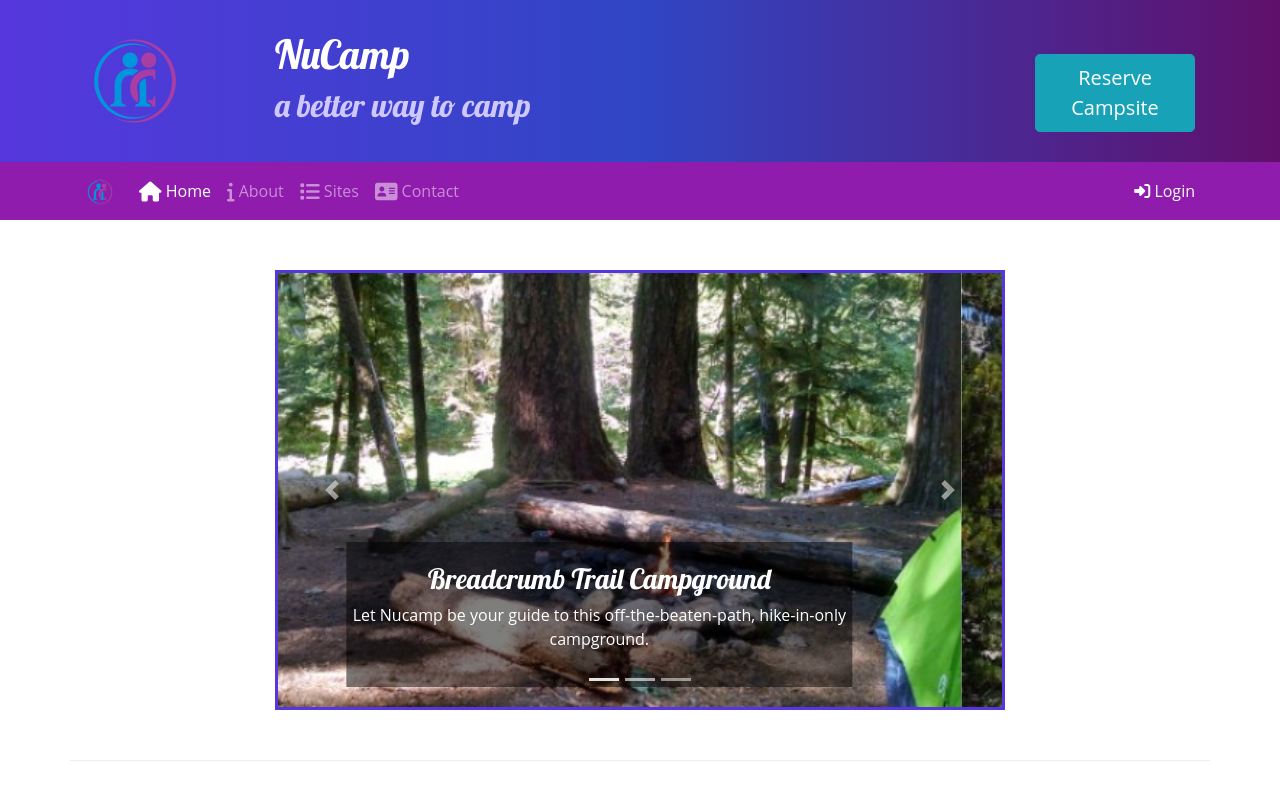
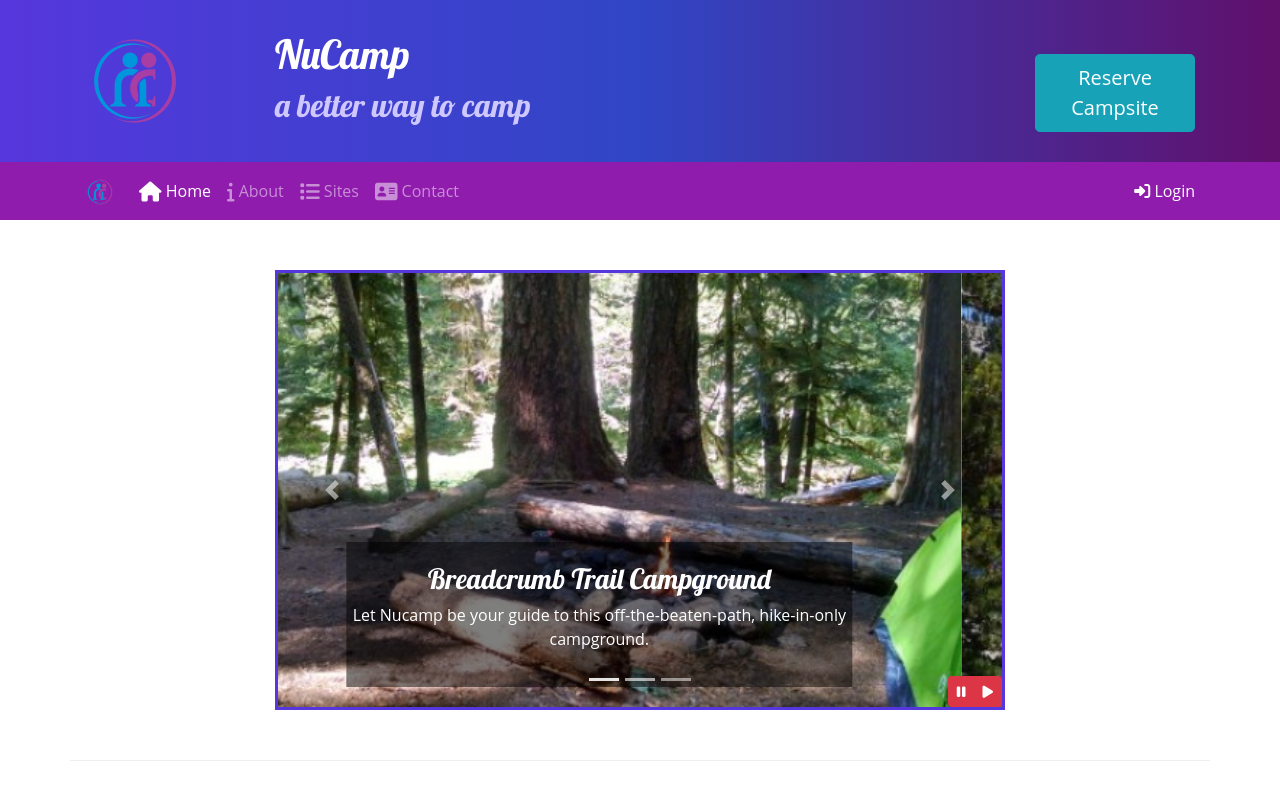
Before and after one commit to Queenmedic/Nucampsite, a plain HTML site: page index.html in a window 1280 px wide. Shown: the top 800 px of the page. Drawn offline with nearby package versions, Linux system fonts and the light colour scheme.

Commit message:
Bootstrap and jQuery Part 1

```diff
--- a/css/style.css
+++ b/css/style.css
@@ -42,3 +42,10 @@ tab-content {
 .carousel {
     border: solid #5637DD;
 }
+
+#carouselButton {
+    position: absolute;
+    right: 0;
+    bottom: 0;
+    z-index: 100;
+}
--- a/css/styles.css
+++ b/css/styles.css
@@ -50,3 +50,10 @@ tab-content {
 .carousel {
   border: solid #5637dd;
 }
+
+#carouselButton {
+  position: absolute;
+  right: 0;
+  bottom: 0;
+  z-index: 100;
+}
--- a/index.html
+++ b/index.html
@@ -220,6 +220,16 @@
               <span class="carousel-control-next-icon"></span>
               <span class="sr-only">Next</span>
           </a>
+          <!--Pause Play Button-->
+          <div class="btn-group" id="carouselButton">
+            <button class="btn btn-danger btn-sm" id="carouselPause">
+                <i class="fa fa-pause"></i>
+            </button>
+            <button class="btn btn-danger btn-sm" id="carouselPlay">
+                <i class="fa fa-play"></i>
+            </button>
+          </div>
+          <!--End Pause Play Button-->
           </div>
         </div>
 
@@ -316,6 +326,19 @@
   <script src="node_modules/popper.js/dist/umd/popper.min.js"></script>
   <script src="node_modules/bootstrap/dist/js/bootstrap.min.js"></script>
 
+<!--For carousel-->
+  <script>
+        $(function() {
+            $(".carousel").carousel( { interval: 2000 } );
+            $("#carouselPause").click(function(){
+                $(".carousel").carousel("pause");
+            });
+            $("#carouselPlay").click(function(){
+                $(".carousel").carousel("cycle");
+            });
+        });
+    </script>
+
 
 </body>
 
```
